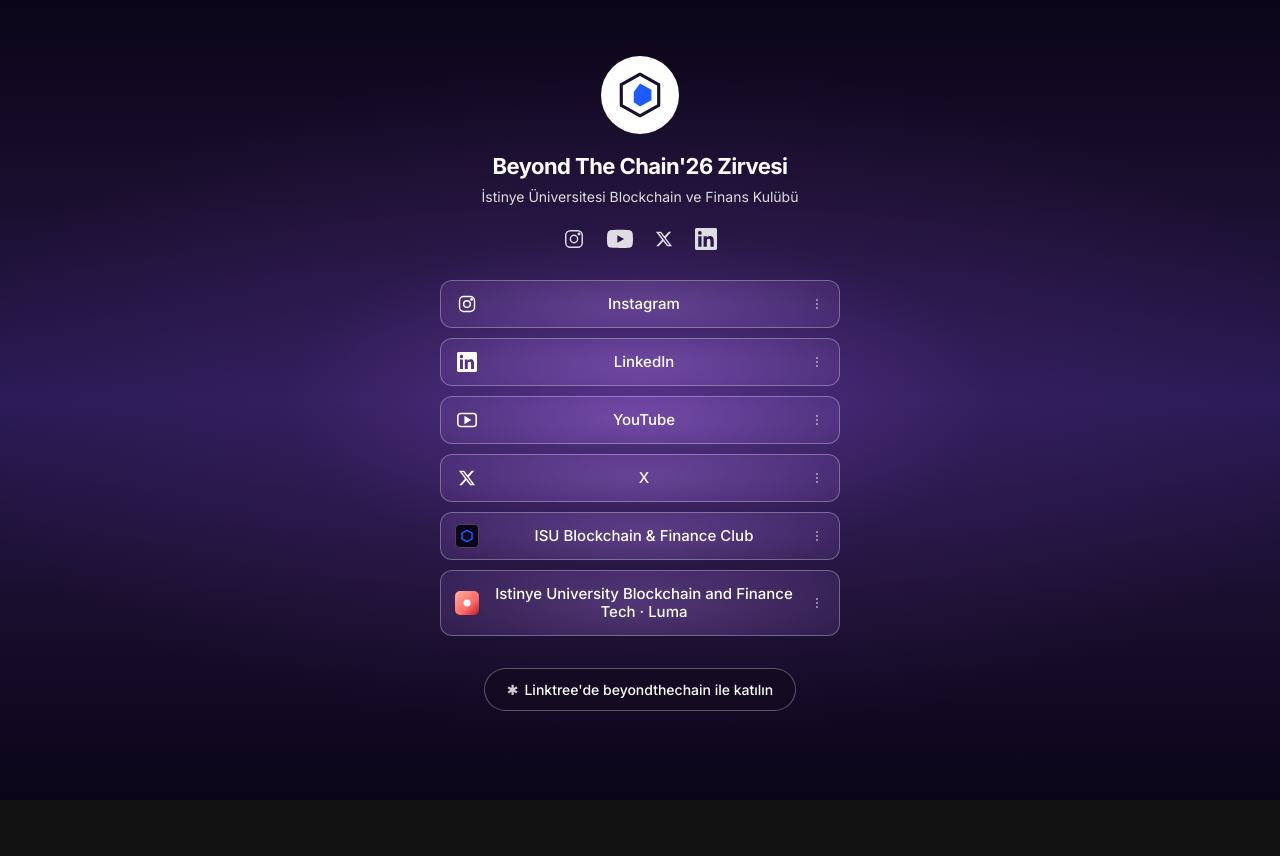
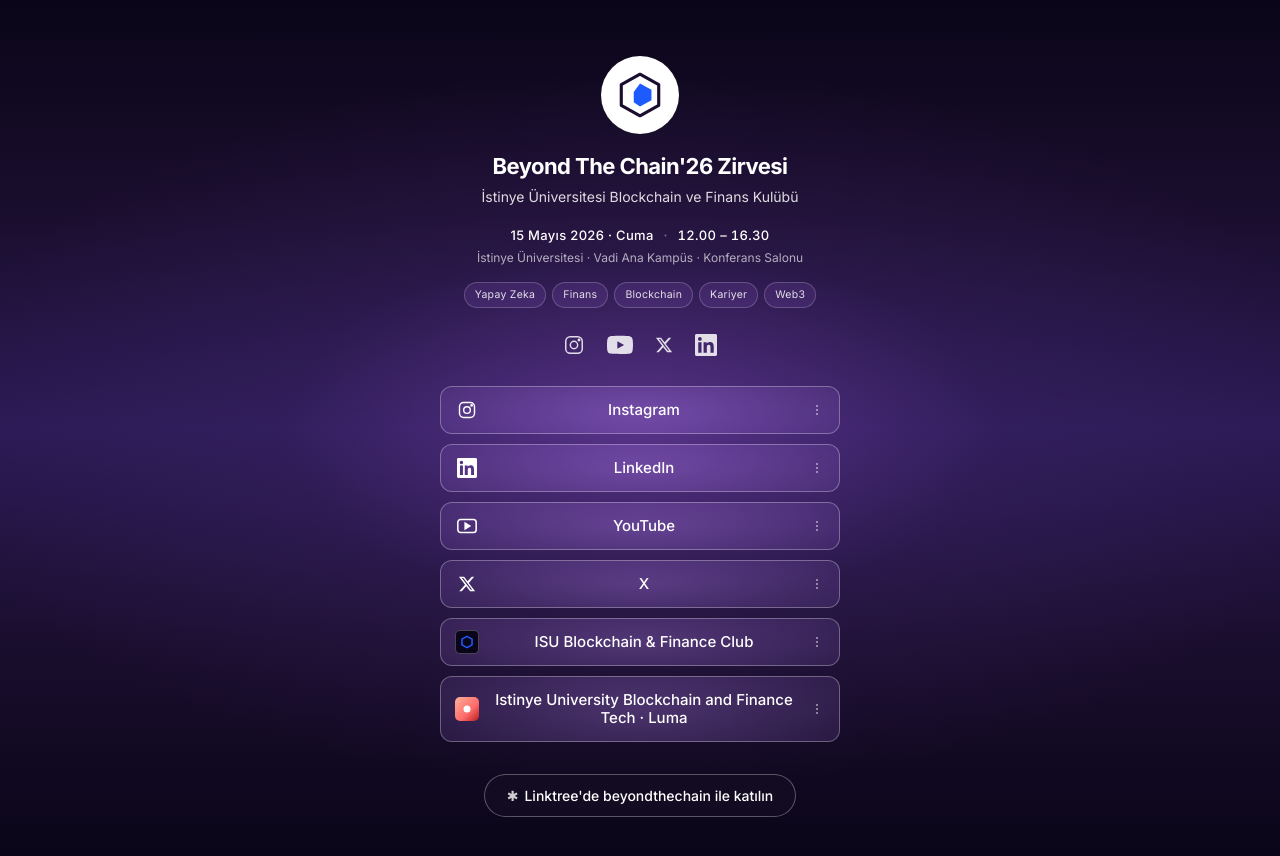
Before and after one commit to batuhansen340-star/unitour2-isu, a plain HTML site: page beyond/index.html in a window 1280 px wide. Before the commit the page ends 800 px from the top, so only its background shows below. Drawn offline with nearby package versions, Linux system fonts and the light colour scheme.

Commit message:
feat(beyond): etkinlik detayları (tarih, saat, lokasyon) + 5 tema rozeti

```diff
--- a/beyond/index.html
+++ b/beyond/index.html
@@ -111,8 +111,30 @@
       İstinye Üniversitesi Blockchain ve Finans Kulübü
     </p>
 
+    <!-- ETKİNLİK DETAYLARI -->
+    <div class="mt-5 px-2">
+      <!-- Tarih + saat -->
+      <p class="text-center text-[13px] text-white font-medium tracking-wide">
+        <span class="inline-block">15 Mayıs 2026 · Cuma</span>
+        <span class="mx-1.5 text-white/40">·</span>
+        <span class="inline-block tabular-nums">12.00 – 16.30</span>
+      </p>
+      <!-- Lokasyon -->
+      <p class="text-center text-[12px] text-white/65 mt-1 leading-snug">
+        İstinye Üniversitesi · Vadi Ana Kampüs · Konferans Salonu
+      </p>
+      <!-- 5 tema rozeti -->
+      <div class="mt-4 flex flex-wrap justify-center gap-1.5">
+        <span class="text-[10.5px] tracking-wide text-white/85 px-2.5 py-1 rounded-full border border-white/20" style="background: rgba(155,100,220,0.15);">Yapay Zeka</span>
+        <span class="text-[10.5px] tracking-wide text-white/85 px-2.5 py-1 rounded-full border border-white/20" style="background: rgba(155,100,220,0.15);">Finans</span>
+        <span class="text-[10.5px] tracking-wide text-white/85 px-2.5 py-1 rounded-full border border-white/20" style="background: rgba(155,100,220,0.15);">Blockchain</span>
+        <span class="text-[10.5px] tracking-wide text-white/85 px-2.5 py-1 rounded-full border border-white/20" style="background: rgba(155,100,220,0.15);">Kariyer</span>
+        <span class="text-[10.5px] tracking-wide text-white/85 px-2.5 py-1 rounded-full border border-white/20" style="background: rgba(155,100,220,0.15);">Web3</span>
+      </div>
+    </div>
+
     <!-- 4 SOSYAL İKON -->
-    <div class="flex justify-center items-center gap-[22px] mt-5">
+    <div class="flex justify-center items-center gap-[22px] mt-6">
       <a href="https://www.instagram.com/isublockchain/" target="_blank" rel="noopener" data-utm="instagram-icon" aria-label="Instagram"
          class="text-white/85 hover:text-white transition">
         <svg class="w-[22px] h-[22px]" viewBox="0 0 24 24" fill="none" stroke="currentColor" stroke-width="1.6"><rect x="3" y="3" width="18" height="18" rx="5"/><circle cx="12" cy="12" r="4"/><circle cx="17.5" cy="6.5" r="0.8" fill="currentColor"/></svg>
```
